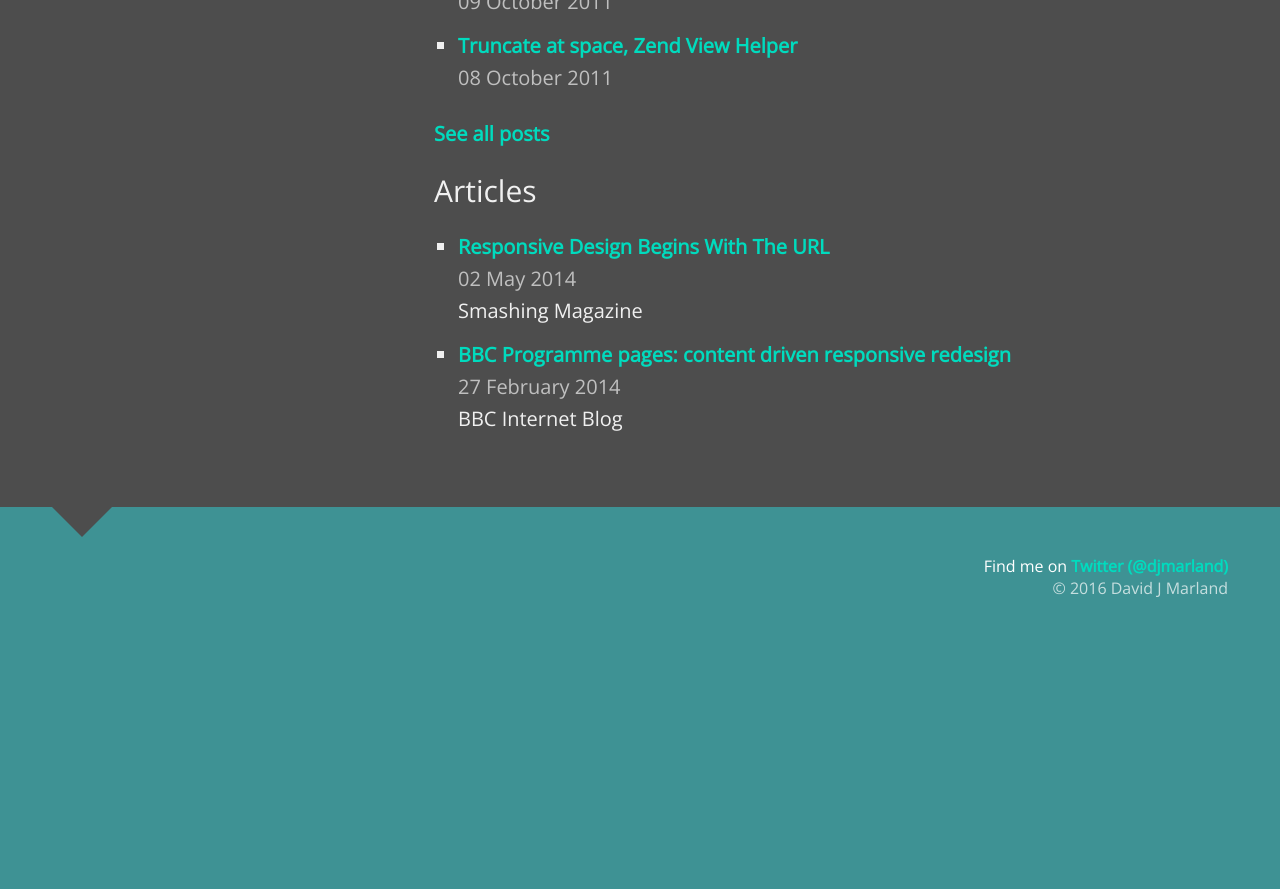
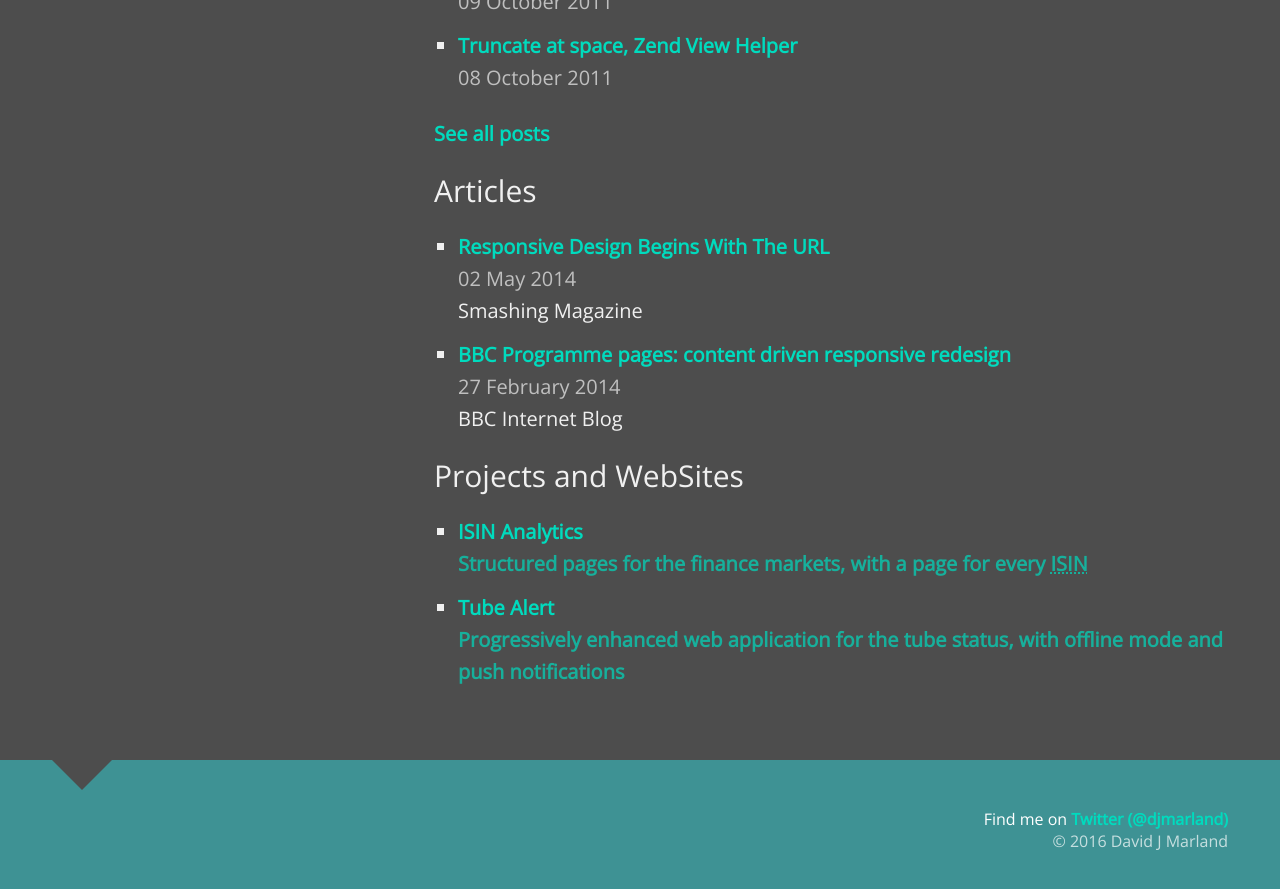
Before and after one commit to djmarland/djmarland.github.io, a Jekyll site: the page built from index.html, in a window 1280 px wide and 900 px high, scrolled down 956 px. Shown: the top 889 px of the window. Built offline with Jekyll 4.4.1, drawn with Linux system fonts in a browser that asks for light colours; before the commit the page ends 1603 px from its top, so only the background shows below that.

Commit message:
Added projects section

```diff
--- a/index.html
+++ b/index.html
@@ -47,3 +47,18 @@ violates them will be hard work.</p>-->
             BBC Internet Blog</p>
     </li>
 </ul>
+
+<h2>Projects and WebSites</h2>
+<ul class="list--spaced">
+    <li>
+        <p><a href="https://www.isinanalytics.com/">ISIN Analytics<br />
+           <span class="text--subtle">Structured pages for the finance markets,
+                with a page for every <abbr title="International Securities Identification Number">ISIN</abbr></span></a>
+           </p>
+    </li>
+    <li>
+        <p><a href="https://tubealert.co.uk/">Tube Alert<br />
+           <span class="text--subtle">Progressively enhanced web application for the tube status, with offline mode and push notifications</span></a>
+           </p>
+    </li>
+</ul>
```
